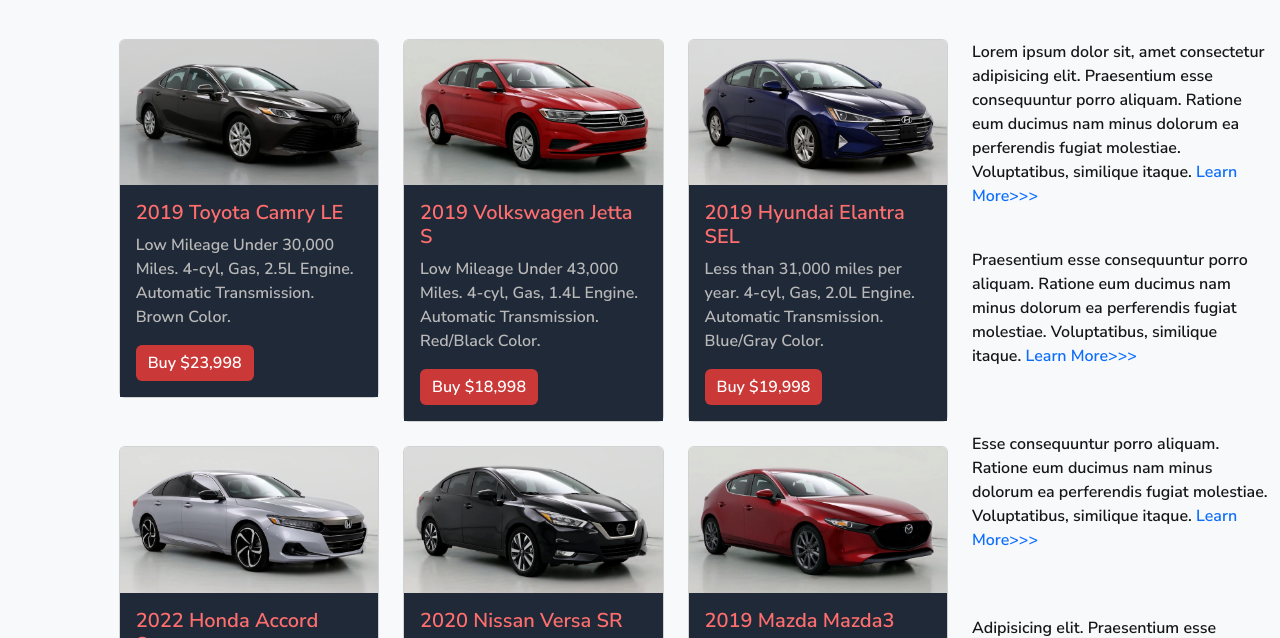
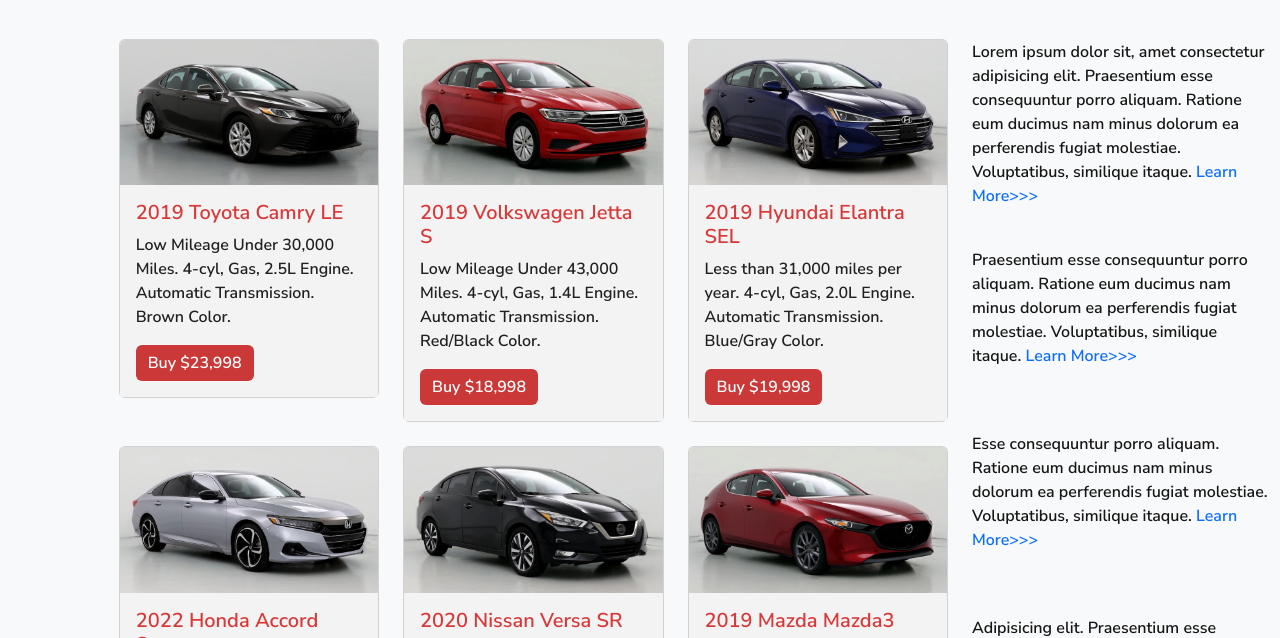
Before and after one commit to Bazelit/CarDealer, a plain HTML site: page pages/light_theme/light_pricing.html in a window 1280 px wide. Shown: the part 97-735 px from the top of the page. Drawn offline with nearby package versions, Linux system fonts and the light colour scheme.

Commit message:
Update light_style.css

```diff
--- a/css/light_style.css
+++ b/css/light_style.css
@@ -39,15 +39,15 @@
 }
 
 .card-body {
-  background-color: rgb(31 41 55);
+  background-color: #F3F3F3;
 }
 
 .card-title {
-  color: #ff6e6e;
+  color: #D93838;
 }
 
 .card-text {
-  color: #b9b8b8;
+  color: #212121;
 }
 
 .string {
```
